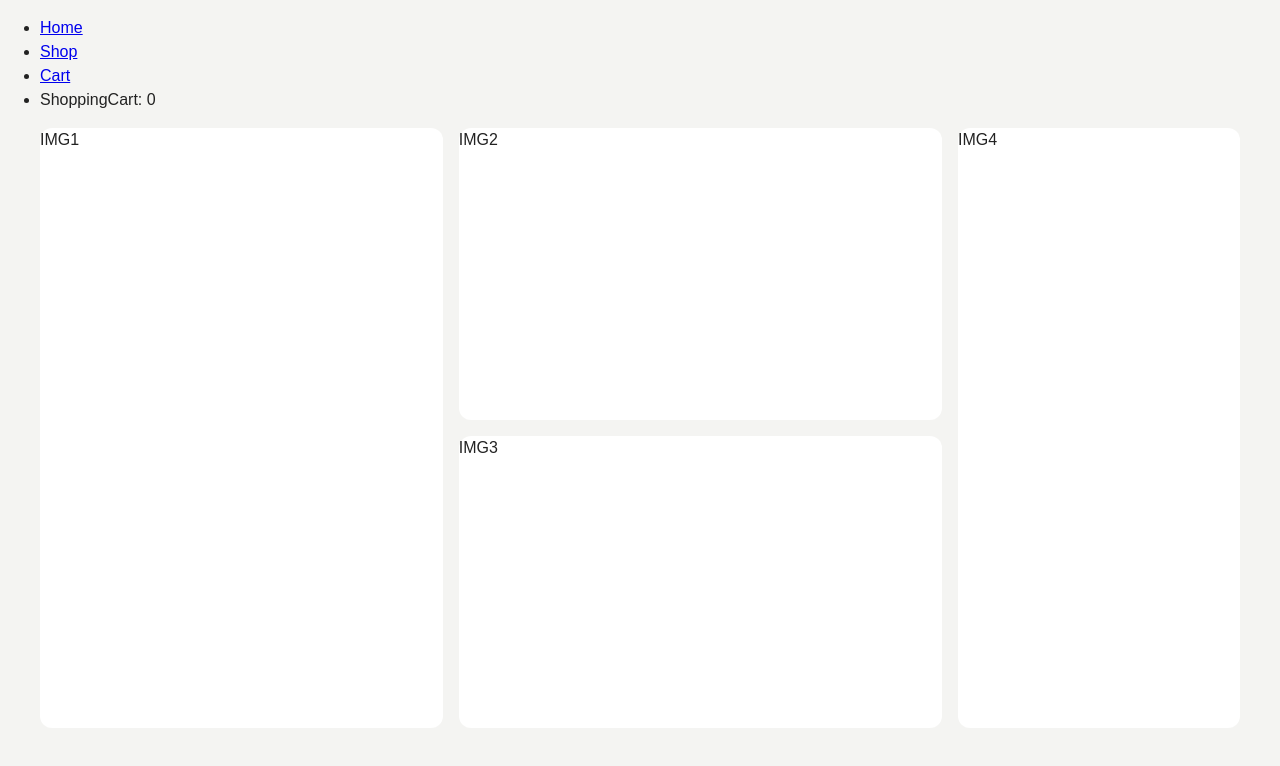
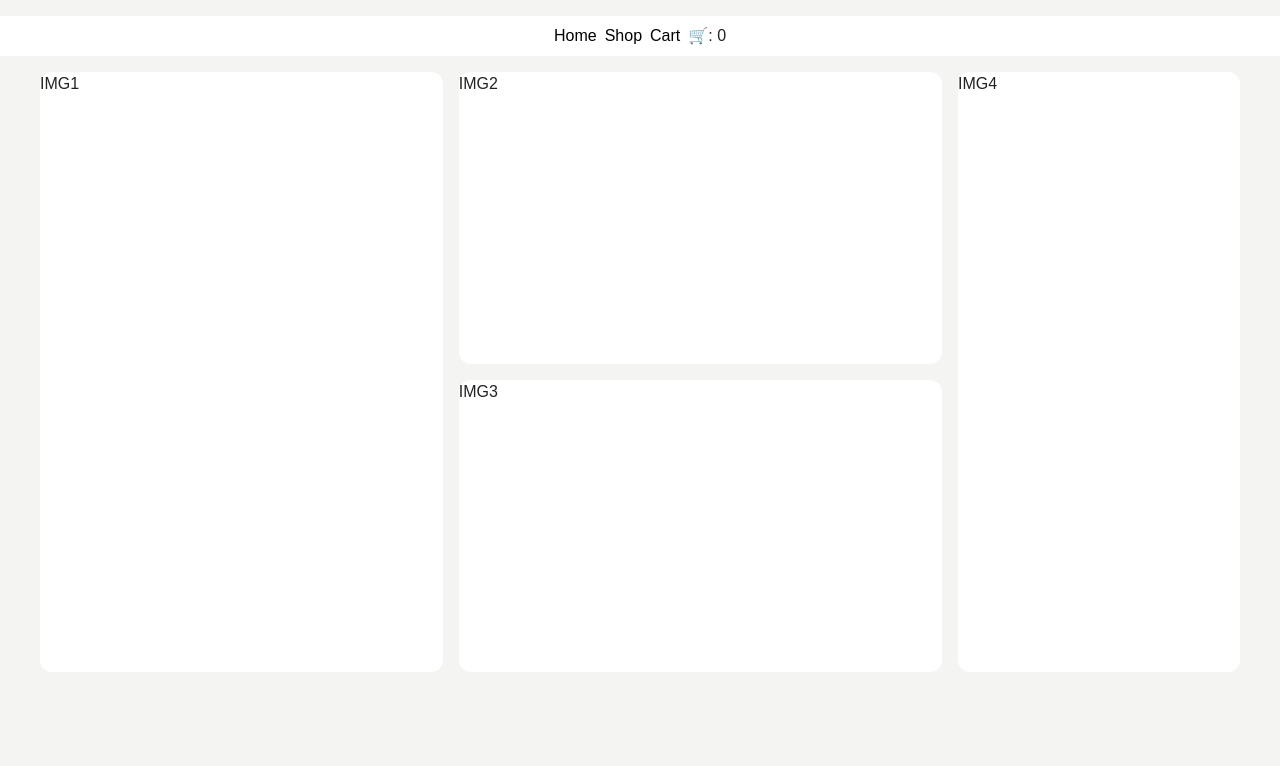
Before and after one commit to Protheu-42/The-Odin-Project-Shopping-Card, a React (Vite) app: page / in a window 1280 px wide. Shown: the top 766 px of the page. Built offline with nearby package versions, Linux system fonts and the light colour scheme.

Commit message:
style: Navbar style

```diff
--- a/src/components/Navbar.jsx
+++ b/src/components/Navbar.jsx
@@ -1,4 +1,5 @@
 import { Link } from "react-router";
+import styles from "./Navbar.module.css";
 
 function Navbar({ cart }) {
   return (
@@ -6,15 +7,21 @@ function Navbar({ cart }) {
       <div>
         <ul>
           <li>
-            <Link to="/">Home</Link>
+            <Link className={styles.link} to="/">
+              Home
+            </Link>
           </li>
           <li>
-            <Link to="ShopPage">Shop</Link>
+            <Link className={styles.link} to="ShopPage">
+              Shop
+            </Link>
           </li>
           <li>
-            <Link to="CartPage">Cart</Link>
+            <Link className={styles.link} to="CartPage">
+              Cart
+            </Link>
           </li>
-          <li>ShoppingCart: {cart}</li>
+          <li> 🛒: {cart}</li>
         </ul>
       </div>
     </>
--- /dev/null
+++ b/src/components/Navbar.module.css
@@ -0,0 +1,20 @@
+ul {
+  list-style-type: none;
+  display: grid;
+  grid-auto-flow: column;
+  justify-content: center;
+  gap: var(--space-2);
+  padding: var(--space-2);
+  background-color: var(--color-surface);
+}
+
+.link {
+  text-decoration: none;
+  color: black;
+}
+
+.link:hover,
+link:active {
+  color: var(--color-accent);
+  padding: 10px;
+}
```
